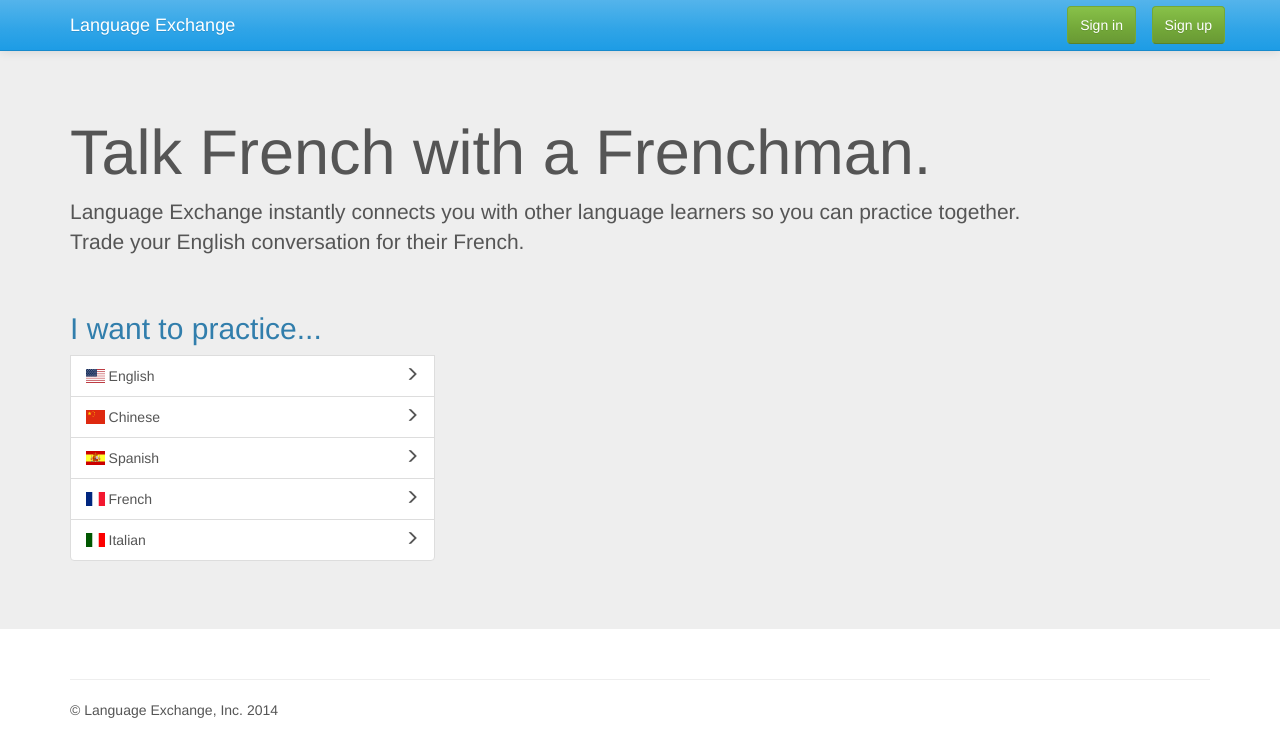
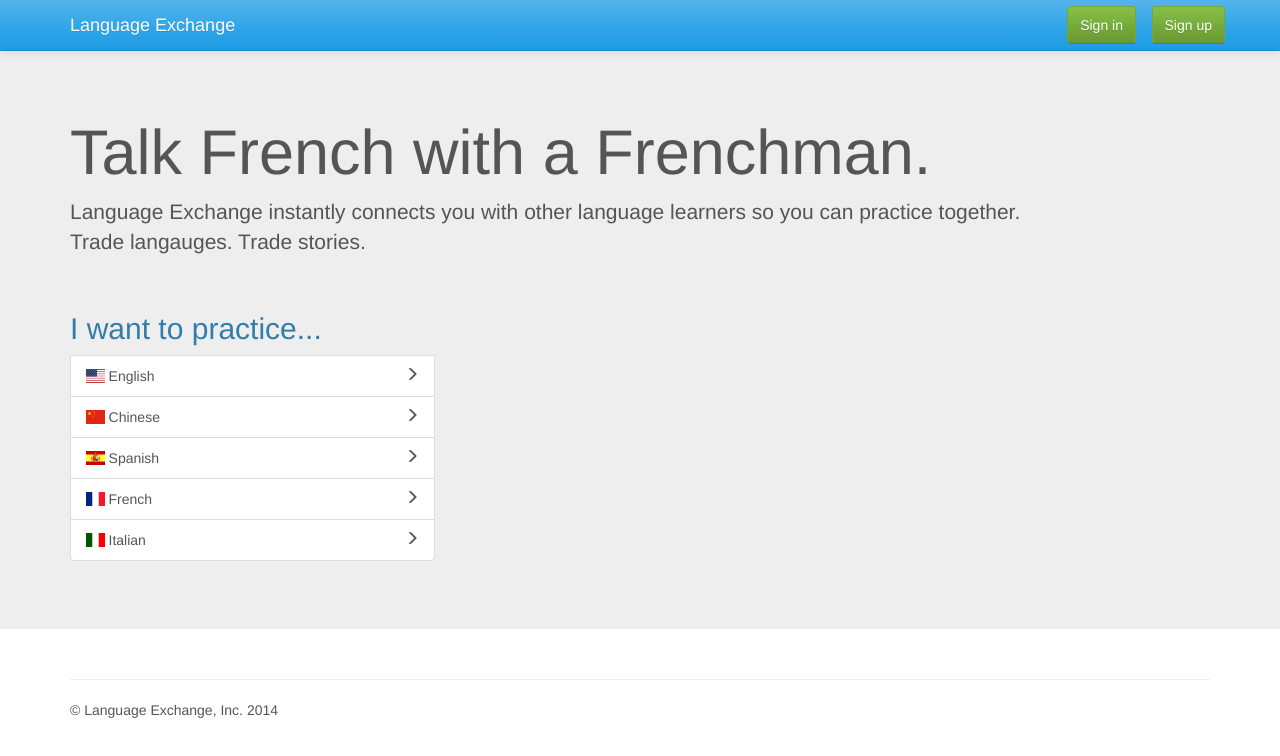
Before and after one commit to defiant-light/codeTutor, a website: page index.html in a window 1280 px wide. Drawn offline with nearby package versions, Linux system fonts and the light colour scheme; some packages are replaced by stand-ins of ours; files that its build step writes are made by us from their sources; a script that the page names is missing.

Commit message:
updated copy

```diff
--- a/index.html
+++ b/index.html
@@ -44,8 +44,8 @@
       <div class="container">
         <div ng-if="!showChatApp">
         <h1>Talk French with a Frenchman.</h1>
-        <p >Language Exchange instantly connects you with other language learners so you can practice together.<br>
-          Trade your English conversation for their French.</p>
+        <p>Language Exchange instantly connects you with other language learners so you can practice together.<br>
+           Trade langauges. Trade stories.</p>
         </div>
         <div ng-if="showChatApp" class="fx-fade-up fx-speed-500 fx-easing-back">
           <h2> Topic: How did you spend your last vacation? </h1>
```
